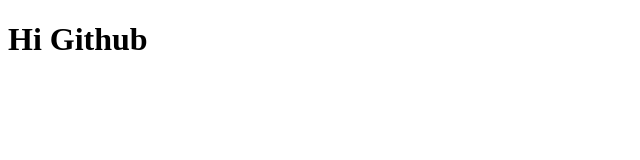
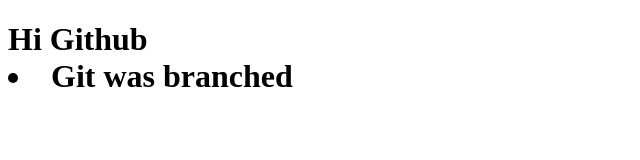
Before and after one commit to Roland735/tempo, a plain HTML site: page index.html in a window 1280 px wide. Shown: the whole page, without its empty margins (0-640 px from the left). Drawn offline with Linux system fonts and the light colour scheme.

Commit message:
updated branch

```diff
--- /dev/null
+++ b/index.css
@@ -0,0 +1,5 @@
+*{
+    padding: 0;
+    margin: 0;
+    box-sizing: border-box;
+}
--- a/index.html
+++ b/index.html
@@ -9,6 +9,9 @@
 
 <body>
     <h1>Hi Github
+        <li>Git was branched
+
+        </li>
     </h1>
 </body>
 
```
Also changed, not shown: style.css (deleted).
